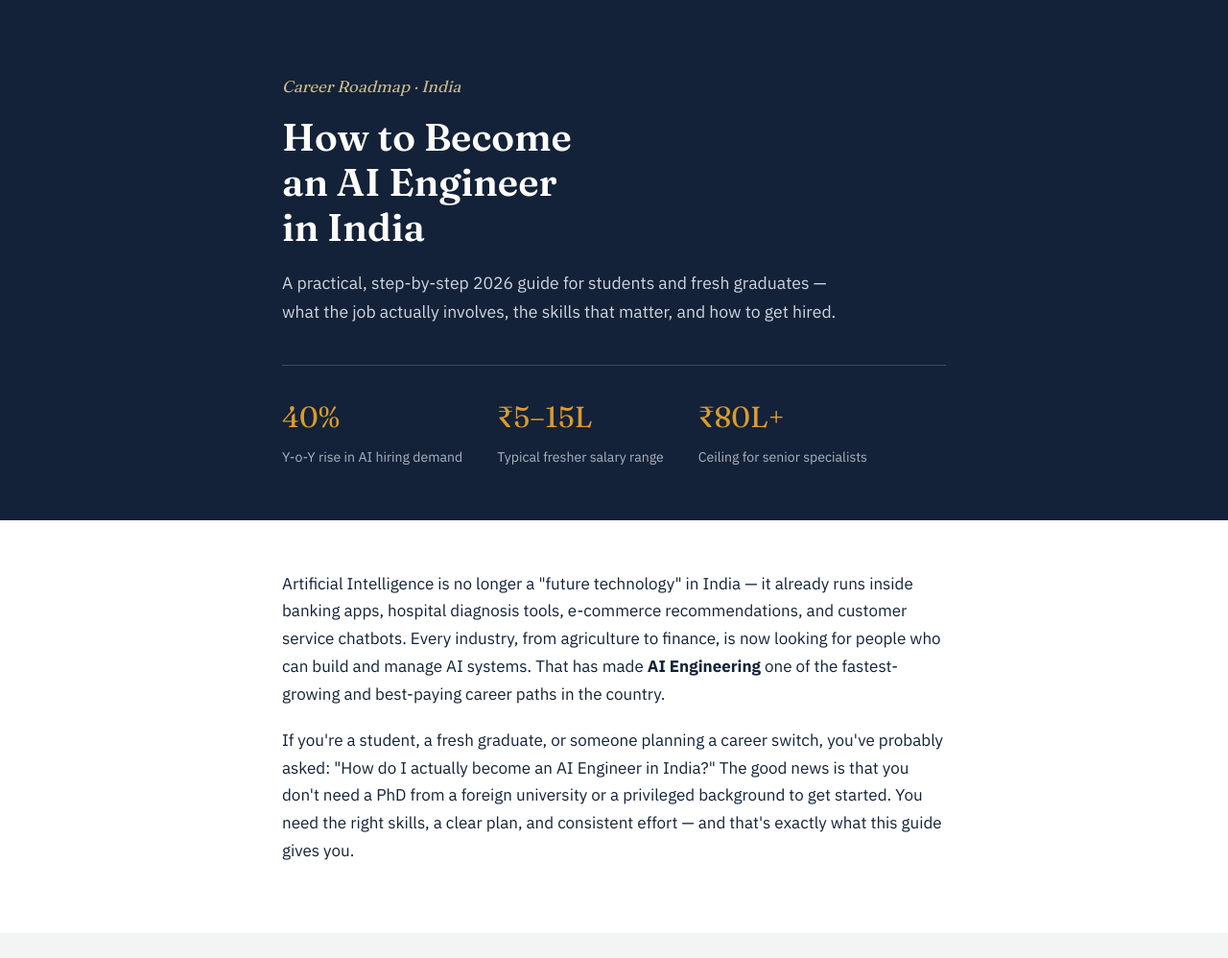
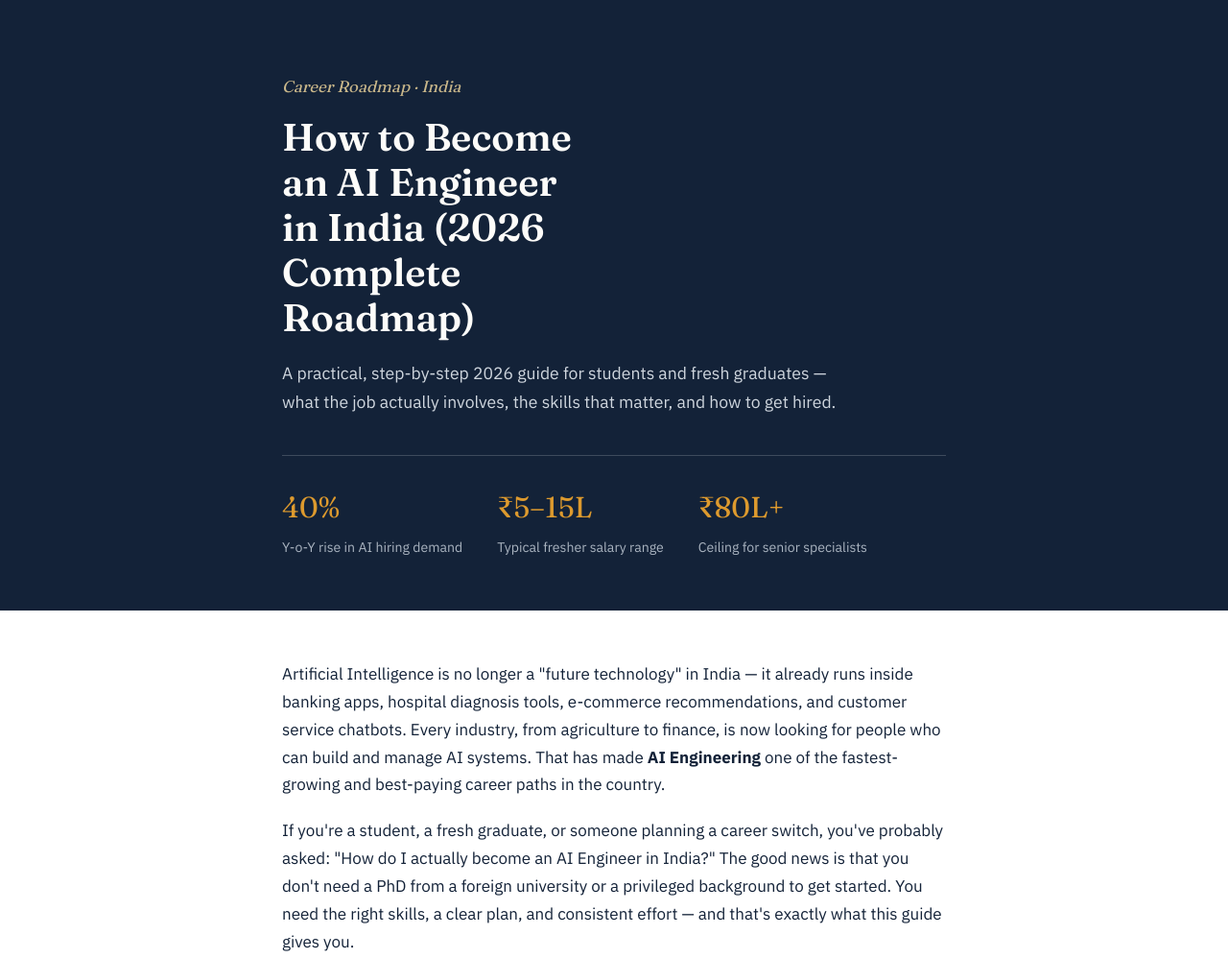
Before and after one commit to Vitthal-01/milestone-careers, a plain HTML site: page ai-engineer-roadmap-india-2026.html in a window 1280 px wide. Shown: the top 998 px of the page at 96% size. Drawn offline with Linux system fonts and the light colour scheme.

Commit message:
Update ai-engineer-roadmap-india-2026.html

```diff
--- a/ai-engineer-roadmap-india-2026.html
+++ b/ai-engineer-roadmap-india-2026.html
@@ -3,8 +3,7 @@
 <head>
 <meta charset="UTF-8">
 <meta name="viewport" content="width=device-width, initial-scale=1.0">
-<title>How to Become an AI Engineer in India (2026 Complete Roadmap)</title>
-<meta name="description" content="A complete 2026 roadmap to becoming an AI Engineer in India — skills, qualifications, salary, top hiring companies, certifications, and mistakes to avoid.">
+<title>How to Become an AI Engineer in India (2026 Complete Roadmap) | Milestone Careers</title>
 <link rel="preconnect" href="https://fonts.googleapis.com">
 <link rel="preconnect" href="https://fonts.gstatic.com" crossorigin>
 <link href="https://fonts.googleapis.com/css2?family=Fraunces:opsz,wght@9..144,400;9..144,500;9..144,600;9..144,700&family=IBM+Plex+Sans:wght@400;500;600;700&display=swap" rel="stylesheet">
@@ -325,13 +324,15 @@
     section{padding:40px 0;}
   }
 </style>
+
+<link rel="canonical" href="https://vitthal-01.github.io/milestone-careers/ai-engineer-roadmap-india-2026.html">
+
 </head>
 <body>
-
 <header class="hero">
   <div class="wrap">
     <p class="kicker">Career Roadmap · India</p>
-    <h1>How to Become an AI Engineer in India</h1>
+    <h1>How to Become an AI Engineer in India (2026 Complete Roadmap)</h1>
     <p class="lede">A practical, step-by-step 2026 guide for students and fresh graduates — what the job actually involves, the skills that matter, and how to get hired.</p>
     <div class="stat-row">
       <div class="stat"><span class="num">40%</span><span class="label">Y-o-Y rise in AI hiring demand</span></div>
```
